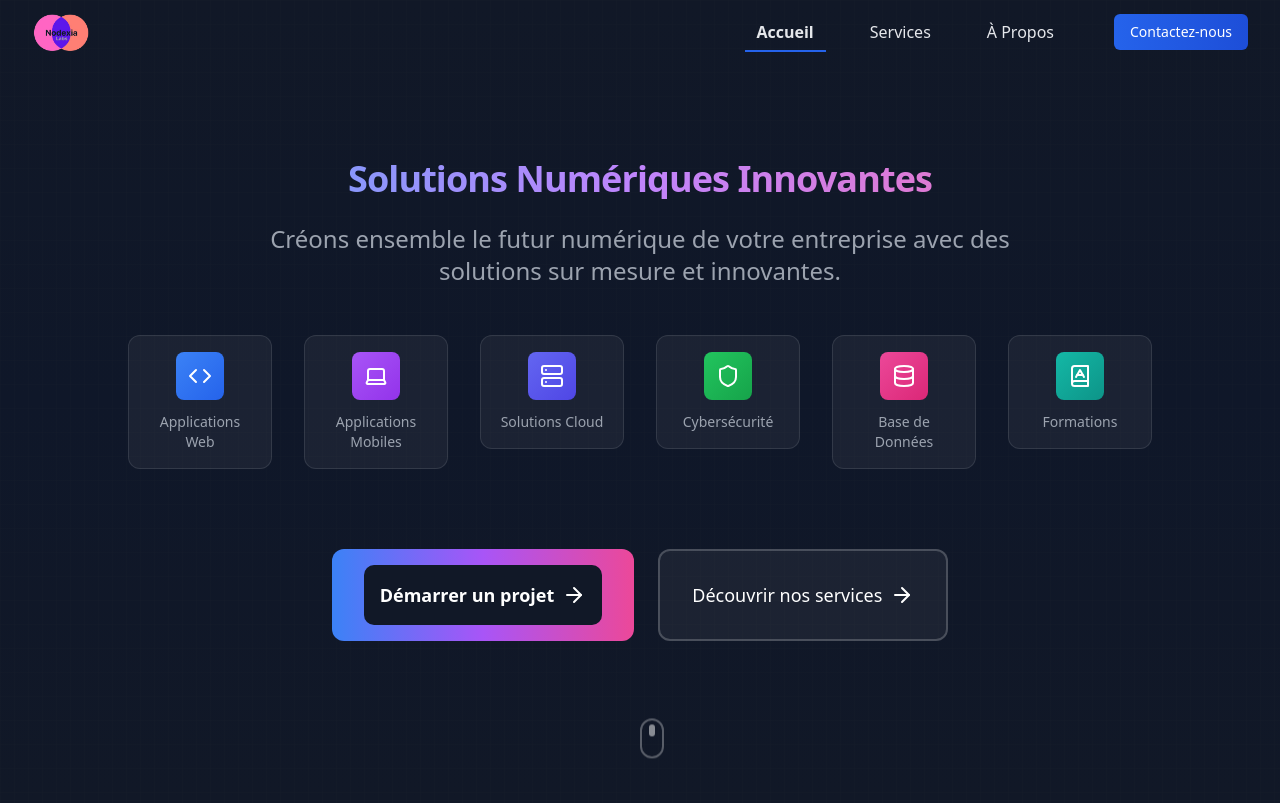
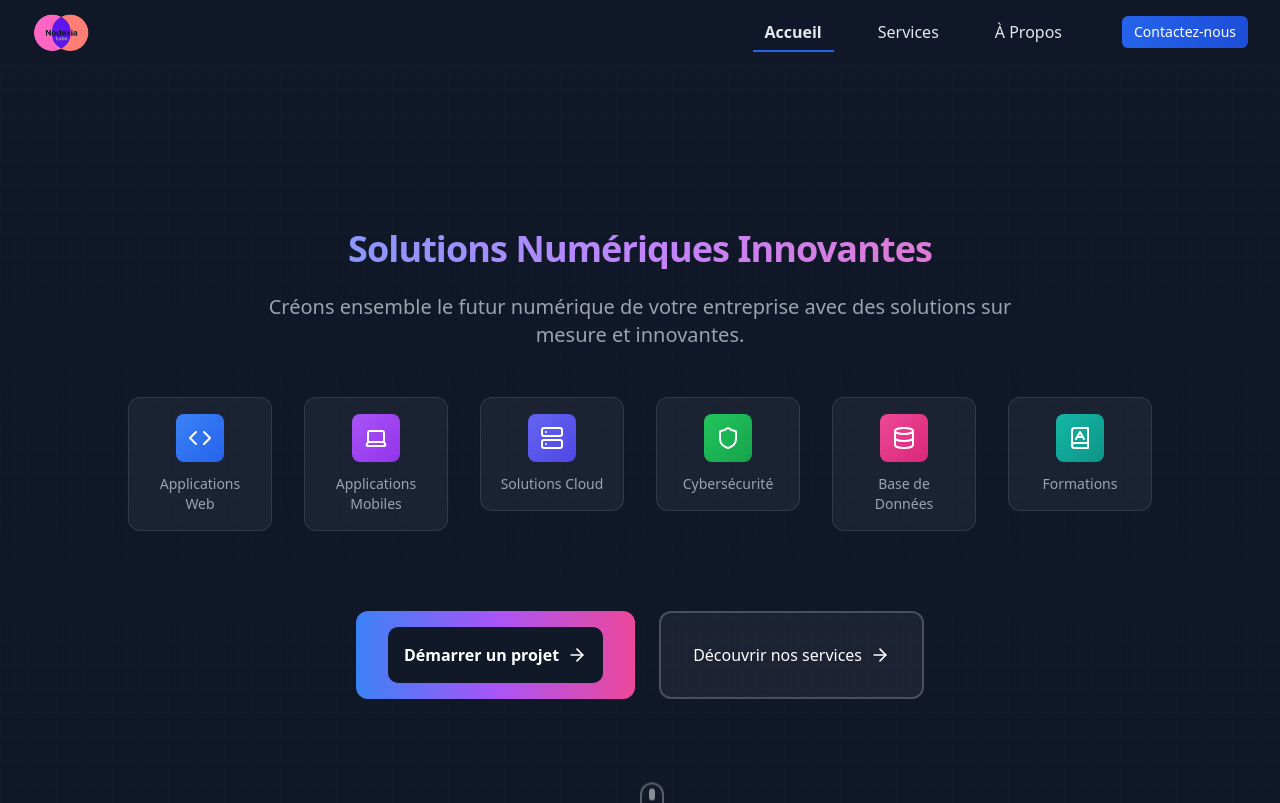
Before and after one commit to kabrelangelo/NodexiaLabs, a React (Vite) app: page / in a window 1280 px wide. Shown: the top 803 px of the page. Built offline with nearby package versions, Linux system fonts and the light colour scheme.

Commit message:
mise à jour

```diff
--- a/src/components/common/Button.tsx
+++ b/src/components/common/Button.tsx
@@ -11,8 +11,8 @@ interface ButtonProps {
   onClick?: () => void;
   className?: string;
   to?: string;
-  type?: 'button' | 'submit' | 'reset'; // Ajout de la propriété type
-  disabled?: boolean; // Ajout de la propriété disabled
+  type?: 'button' | 'submit' | 'reset';
+  disabled?: boolean;
 }
 
 const Button: React.FC<ButtonProps> = ({
@@ -23,10 +23,10 @@ const Button: React.FC<ButtonProps> = ({
   onClick,
   className = '',
   to,
-  type = 'button', // Valeur par défaut pour la propriété type
-  disabled = false // Valeur par défaut pour la propriété disabled
+  type = 'button',
+  disabled = false
 }) => {
-  const baseStyles = 'rounded-md font-medium transition-all duration-200 inline-flex items-center justify-center';
+  const baseStyles = 'rounded-md font-medium transition-all duration-200 inline-flex items-center justify-center w-auto'; // Ajout de w-auto
 
   const variants = {
     primary: 'bg-blue-600 text-white hover:bg-blue-700 focus:ring-2 focus:ring-blue-500 focus:ring-offset-2',
@@ -35,9 +35,9 @@ const Button: React.FC<ButtonProps> = ({
   };
 
   const sizes = {
-    sm: 'px-4 py-2 text-sm',
-    md: 'px-6 py-3 text-base',
-    lg: 'px-8 py-4 text-lg'
+    sm: 'px-3 py-1.5 text-sm', // Taille réduite pour mobile
+    md: 'px-4 py-2 text-base sm:px-6 sm:py-2.5', // Ajustement pour mobile
+    lg: 'px-6 py-3 text-lg sm:px-8 sm:py-4' // Ajustement pour mobile
   };
 
   const buttonClasses = `${baseStyles} ${variants[variant]} ${sizes[size]} ${className}`;
@@ -57,8 +57,8 @@ const Button: React.FC<ButtonProps> = ({
       whileTap={{ scale: 0.98 }}
       onClick={onClick}
       className={buttonClasses}
-      type={type} // Utilisation de la propriété type
-      disabled={disabled} // Utilisation de la propriété disabled
+      type={type}
+      disabled={disabled}
     >
       {children}
       {withIcon && <ArrowRight className="ml-2 h-5 w-5" />}
--- a/src/components/home/CTASection.tsx
+++ b/src/components/home/CTASection.tsx
@@ -23,7 +23,7 @@ const CTASection = () => {
           <h2 className="text-3xl md:text-4xl font-bold mb-6">
             Prêt à transformer votre entreprise ?
           </h2>
-          <p className="text-xl text-blue-100 mb-8 max-w-3xl mx-auto">
+          <p className="text-lg lg:text-xl text-blue-100 mb-8 max-w-3xl mx-auto">
             Contactez-nous dès aujourd'hui pour discuter de vos projets et découvrir comment nous pouvons vous aider à atteindre vos objectifs.
           </p>
           <div className="flex flex-col sm:flex-row gap-4 justify-center">
--- a/src/components/home/LatestProjects.tsx
+++ b/src/components/home/LatestProjects.tsx
@@ -5,7 +5,7 @@ const projects = [
   {
     title: 'Site Web de E-commerce',
     category: 'Web Development',
-    image: '/images/commerce.avif',
+    image: '/images/commerce.jpeg',
     description: 'Plateforme e-commerce complète avec système de paiement intégré.'
   },
   {
@@ -17,7 +17,7 @@ const projects = [
   {
     title: 'Site vitrine',
     category: 'Web Application',
-    image: '/images/vitrine.avif',
+    image: '/images/vitrine.webp',
     description: 'Site web vitrine pour entreprise de web marketing.'
   }
 ];
@@ -32,7 +32,7 @@ const LatestProjects = () => {
           <h2 className="text-3xl md:text-4xl font-bold text-gray-900">
             Nos Derniers Projets
           </h2>
-          <p className="mt-4 text-xl text-gray-600 max-w-3xl mx-auto">
+          <p className="mt-4 text-lg lg:text-xl text-gray-600 max-w-3xl mx-auto">
             Découvrez nos réalisations récentes et laissez-vous inspirer
           </p>
         </div>
--- a/src/components/home/ParallaxHero.tsx
+++ b/src/components/home/ParallaxHero.tsx
@@ -31,7 +31,7 @@ const ParallaxHero = () => {
                 Solutions Numériques Innovantes
               </span>
             </h1>
-            <p className="mt-6 text-xl md:text-2xl text-gray-400 max-w-3xl mx-auto leading-relaxed">
+            <p className="mt-6 text-lg lg:text-xl md:text-2xl text-gray-400 max-w-3xl mx-auto leading-relaxed">
               Créons ensemble le futur numérique de votre entreprise avec des solutions
               sur mesure et innovantes.
             </p>
@@ -60,29 +60,32 @@ const ParallaxHero = () => {
           </div>
 
           {/* CTA Buttons */}
-          <div className="flex flex-col sm:flex-row gap-6 justify-center pt-8 animate-fadeInUp" style={{ animationDelay: '400ms' }}>
+          <div className="flex flex-col sm:flex-row gap-4 sm:gap-6 justify-center pt-8 animate-fadeInUp" style={{ animationDelay: '400ms' }}>
+  {/* Premier bouton */}
   <Button
     variant="primary"
     size="lg"
     to="/contact"
-              className="relative group overflow-hidden rounded-xl bg-gradient-to-r from-blue-500 via-purple-500 to-pink-500 p-[2px]"
+    className="relative group overflow-hidden rounded-xl bg-gradient-to-r from-blue-500 via-purple-500 to-pink-500 p-[1px] w-full sm:w-auto"
   >
-              <div className="relative bg-gray-900 rounded-[10px] p-4 transition-all duration-300 group-hover:bg-opacity-90">
-                <span className="relative z-10 flex items-center justify-center text-white font-semibold">
+    <div className="relative bg-gray-900 rounded-[10px] p-3 sm:p-4 transition-all duration-300 group-hover:bg-opacity-90">
+      <span className="relative z-6 flex items-center justify-center text-white font-semibold text-sm sm:text-base">
         Démarrer un projet
-                  <ArrowRight className="ml-2 group-hover:translate-x-1 transition-transform" />
+        <ArrowRight className="ml-2 h-4 w-4 sm:h-5 sm:w-5 group-hover:translate-x-1 transition-transform" />
       </span>
     </div>
   </Button>
+
+  {/* Deuxième bouton */}
   <Button
     variant="outline"
     size="lg"
     to="/services"
-              className="relative overflow-hidden rounded-xl border-2 border-white/20 hover:border-white/40 bg-white/5 backdrop-blur-sm transition-all duration-300 hover:bg-white/10"
+    className="relative overflow-hidden rounded-xl border-2 border-white/20 hover:border-white/40 bg-white/5 backdrop-blur-sm transition-all duration-300 hover:bg-white/10 w-full sm:w-auto"
   >
-              <span className="relative z-10 flex items-center justify-center text-white">
+    <span className="relative z-6 flex items-center justify-center text-white text-sm sm:text-base">
       Découvrir nos services
-                <ArrowRight className="ml-2 group-hover:translate-x-1 transition-transform" />
+      <ArrowRight className="ml-2 h-4 w-4 sm:h-5 sm:w-5 group-hover:translate-x-1 transition-transform" />
     </span>
   </Button>
 </div>
--- a/src/components/home/Testimonials.tsx
+++ b/src/components/home/Testimonials.tsx
@@ -43,7 +43,7 @@ const Testimonials = () => {
           <h2 className="text-3xl md:text-4xl font-bold text-gray-900">
             Ce que disent nos clients
           </h2>
-          <p className="mt-4 text-xl text-gray-600">
+          <p className="mt-4 text-lg lg:text-xl text-gray-600">
             Des témoignages qui reflètent notre engagement envers l'excellence
           </p>
         </motion.div>
--- a/src/components/layout/Navigation.tsx
+++ b/src/components/layout/Navigation.tsx
@@ -12,18 +12,14 @@ const Navigation = () => {
   const location = useLocation();
 
   useEffect(() => {
-    const handleScroll = () => {
-      const currentScrollY = window.scrollY;
-      const isMobile = window.innerWidth < 768;
+      const handleScroll = () => {
+        const currentScrollY = window.scrollY;
 
-      // Gestion de la visibilité sur mobile seulement
-      if (isMobile) {
         if (currentScrollY > lastScrollY && currentScrollY > 50) {
           setVisible(false);
         } else if (currentScrollY < lastScrollY) {
           setVisible(true);
         }
-      }
 
       setIsScrolled(currentScrollY > 50);
       setLastScrollY(currentScrollY);
@@ -44,11 +40,7 @@ const Navigation = () => {
       initial={{ y: -20, opacity: 0 }}
       animate={{ y: 0, opacity: 1 }}
       transition={{ duration: 0.5 }}
-      className={`fixed w-full z-50 transition-transform duration-300 ${
-        isScrolled
-          ? 'bg-white/90 shadow-md backdrop-blur-sm'
-          : 'bg-transparent'
-      } ${
+      className={`w-full z-50 transition-transform duration-300 bg-gradient-to-b from-gray-900 via-[#0f1729] to-gray-900 ${
         // Cache la navbar en haut sur mobile au scroll
         !visible ? '-translate-y-full' : 'translate-y-0'
       }`}
--- a/src/pages/Home.tsx
+++ b/src/pages/Home.tsx
@@ -78,10 +78,10 @@ const Home = () => {
 
         <div className="max-w-7xl mx-auto px-4 sm:px-6 lg:px-8 relative z-10">
           <div className="text-center mb-16">
-            <h2 className="text-4xl md:text-5xl font-bold mb-6 bg-gradient-to-r from-blue-400 to-purple-400 bg-clip-text text-transparent">
+            <h2 className="text-3xl lg:text-4xl md:text-5xl font-bold mb-6 bg-gradient-to-r from-blue-400 to-purple-400 bg-clip-text text-transparent">
               Innovation & Excellence
             </h2>
-            <p className="text-xl text-gray-300 max-w-3xl mx-auto">
+            <p className="text-lg lg:text-xl text-gray-300 max-w-3xl mx-auto">
               Notre engagement envers l'innovation technologique nous permet de créer des solutions
               qui transforment les défis en opportunités durables.
             </p>
--- a/src/pages/Projects.tsx
+++ b/src/pages/Projects.tsx
@@ -123,7 +123,7 @@ const Projects = () => {
                 Nos Projets
               </span>
             </h1>
-            <p className="text-xl text-gray-400 max-w-3xl mx-auto">
+            <p className="text-xl text-gray-400 max-w-3xl mx-auto mobile:text-lg pc:text-xl">
               Découvrez nos réalisations et projets innovants dans différents domaines technologiques.
             </p>
           </div>
```
Also changed, not shown: src/components/home/FeaturedServices.tsx (+4 -4 lines), src/pages/About.tsx (+6 -6 lines), src/pages/Services.tsx (+4 -7 lines). Lines whose indentation alone changed are shown as unchanged.
